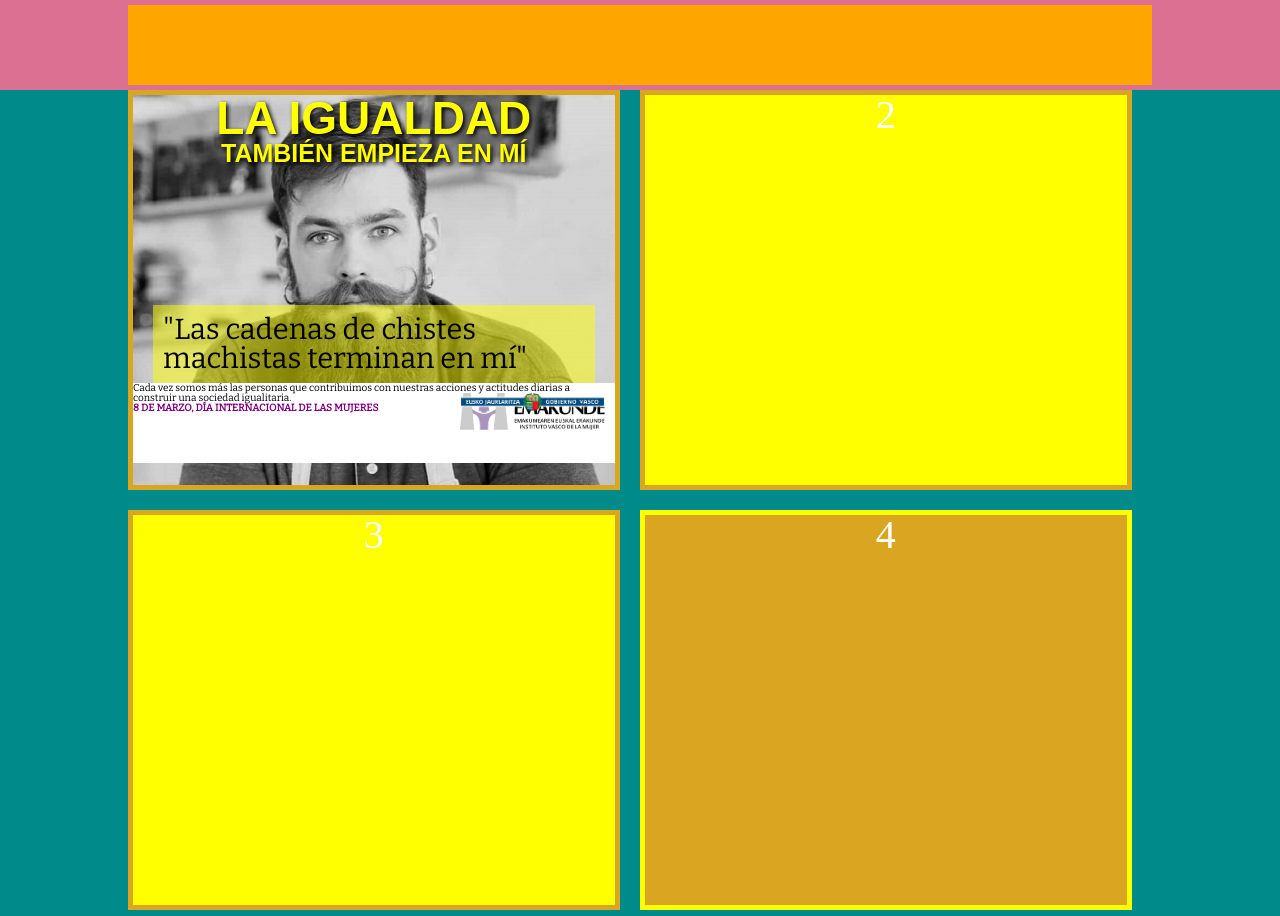
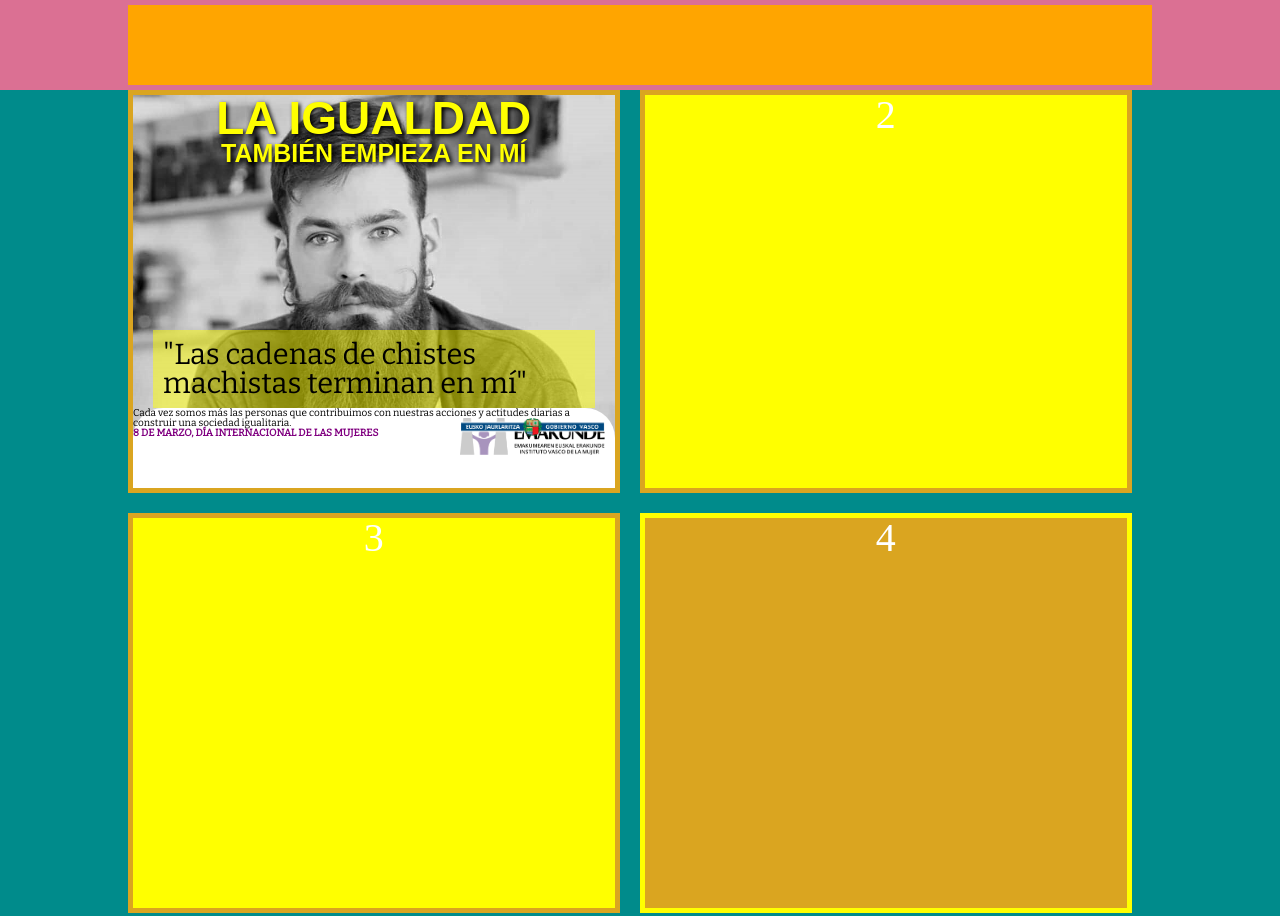
Before and after one commit to ana-db/maquetandoando, a plain HTML site: page index.html in a window 1280 px wide. Shown: the top 916 px of the page. Drawn offline with nearby package versions, Linux system fonts and the light colour scheme; a web font is replaced by a local one.

Commit message:
pie redondeado

```diff
--- a/css/styles.css
+++ b/css/styles.css
@@ -155,7 +155,7 @@ footer {
     font-weight: bold;
     margin-right: 20px;
     margin-left: 20px;
-    margin-bottom: 139px;
+    margin-bottom: 164px;
 }
 
 .poster h2 {
@@ -185,6 +185,8 @@ footer.textopie{
     text-align: left;
     /* contendor siempre con posición relativa (para posicionar las imágenes respecto a él): */
     position: relative;
+    /* redondear bordes */
+    border-radius: 30px 30px 0px 0px;
 }
 
 p.morado > span {
```
Also changed, not shown: img/kartel_02_cas.jpg (added).
